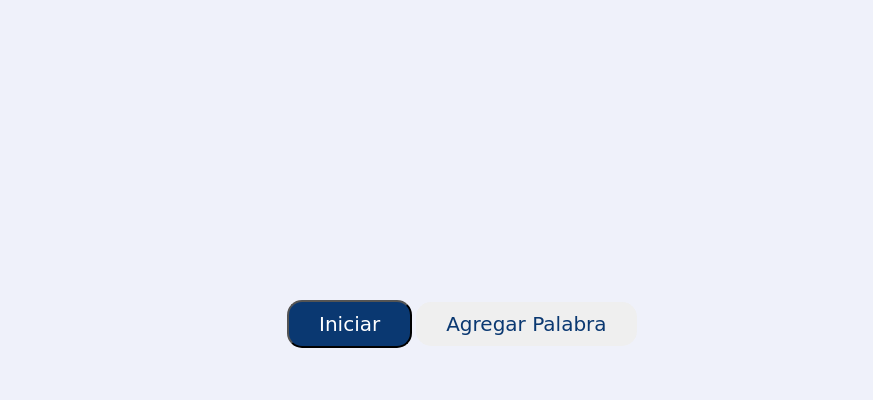
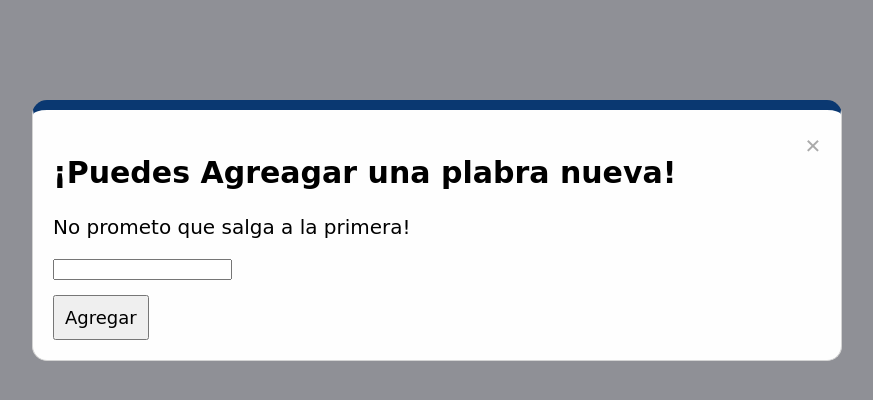
Before and after one commit to Dann-13/JuegoAhorcado, a plain HTML site: page index.html in a window 1280 px wide. Both pictures are taken after a click on the button "Agregar Palabra". Shown: the top 400 px of the page, without its empty margins (203-1076 px from the left). Drawn offline with Linux system fonts and the light colour scheme; a web font is replaced by a local one.

Commit message:
Funcionalidad Agregando nuevas palabras completada

```diff
--- a/index.html
+++ b/index.html
@@ -16,7 +16,16 @@
         <div class="contenido">
             <div id="contenedor-Botones" class="contenedorBotones">
                 <input type="button" value="Iniciar" id="iniciarjuego" class="botoninicio">
-                <input type="button" value="Agregar Palabra" id="agregar" class="botonagregar">
+                <input type="button" value="Agregar Palabra" id="btnagregar" class="botonagregar">
+                <div id="my1Modal" class="modalContainer">
+                    <div class="modal-content">
+                        <span class="close1">×</span>
+                        <h2 class="tituloVnPalabra">¡Puedes Agreagar una plabra nueva!</h2>
+                        <p class="parrafoVnPalabra">No prometo que salga a la primera!</p>
+                        <input type="textarea" name="" id="cajapalabranueva">
+                        <input type="button" value="Agregar" id="agregar">
+                    </div>
+                </div>
             </div>
             <div id="contenido-oculto">
                 <div id="imagen-ahorcado">
--- a/script.js
+++ b/script.js
@@ -22,6 +22,8 @@ var palabras = [
 var botonIniciar = document.querySelector('#iniciarjuego');
 var botonPalabra = document.querySelector('#botonPalabra');
 var btn_letras = document.querySelectorAll("#letras button");
+var btn_agregarPalabra = document.querySelector('#agregar');
+var botonAgregarPVentana = document.querySelector('#agregar')
 const img = id('imagen');
 
 //mostrando el juego
@@ -91,6 +93,7 @@ function click_letras(event) {
         id('mensajeResultado').innerHTML = "¡Perdiste!, la palabra secreta era " + palabrita;
         id('frase').innerHTML = "Si la vida no te sonrie, Agregale mas Fruta";
         botonPalabra.disabled = false;
+        console.log("perdio")
         ventana()
         finalizarJuego()
     } else if (cantidadAciertos == palabrita.length) {
@@ -139,3 +142,47 @@ function ventana() {
         }
     }
 }
+
+botonAgregarPVentana.addEventListener("click", function (event) {
+    alert("dad");
+    var palabrasnuevas = palabranueva();
+    palabras.push(palabrasnuevas)
+    console.log(palabrasnuevas)
+    console.log(palabras);
+});
+function palabranueva() {
+    var palabranueva = document.querySelector("#cajapalabranueva");
+    return palabranueva.value;
+}
+if (document.getElementById("btnagregar")) {
+    var modal = document.getElementById("my1Modal");
+    var btn = document.getElementById("btnagregar");
+    var span = document.getElementsByClassName("close1")[0];
+    var body = document.getElementsByTagName("body")[0];
+
+    btn.onclick = function () {
+        modal.style.display = "block";
+
+        body.style.position = "static";
+        body.style.height = "100%";
+        body.style.overflow = "hidden";
+    }
+
+    span.onclick = function () {
+        modal.style.display = "none";
+
+        body.style.position = "inherit";
+        body.style.height = "auto";
+        body.style.overflow = "visible";
+    }
+
+    window.onclick = function (event) {
+        if (event.target == modal) {
+            modal.style.display = "none";
+
+            body.style.position = "inherit";
+            body.style.height = "auto";
+            body.style.overflow = "visible";
+        }
+    }
+}
--- a/style.css
+++ b/style.css
@@ -15,7 +15,7 @@ body{
 .botoninicio {
     background-color: #0A3871;
     color: #fff;
-    font-size: 20px;
+    font-size: 25px;
     border-radius: 15px;
     padding: 10px 30px 10px 30px;
     font-family: 'Akaya Telivigala', cursive;
@@ -27,11 +27,12 @@ body{
     background-color: #fff;
     color: #0A3871;
     border-color: #0A3871;
+    font-size: 30px;
 }
 .botonagregar {
     border: 0;
     color: #0A3871;
-    font-size: 20px;
+    font-size: 25px;
     border-radius: 15px;
     padding: 10px 30px 10px 30px;
     font-family: 'Akaya Telivigala', cursive;
@@ -41,11 +42,69 @@ body{
 .botonagregar:hover{
     background-color: #0A3871;
     color: #fff;
+    font-size: 30px;
 }
 
 #contenido-oculto {
     display: none;
 }
+/*Estilos ventana agregar palabra*/
+.modalContainer {
+    display: none;
+    position: fixed;
+    z-index: 1;
+    padding-top: 100px;
+    left: 0;
+    top: 0;
+    width: 100%;
+    height: 100%;
+    overflow: auto;
+    background-color: rgb(0,0,0);
+    background-color: rgba(0,0,0,0.4);
+}
+
+.modalContainer .modal-content {
+    background-color: #fefefe;
+    margin: auto;
+    padding: 20px;
+    border: 1px solid lightgray;
+    border-top: 10px solid #58abb7;
+    width: 60%;
+}
+
+.modalContainer .close1 {
+    color: #aaaaaa;
+    float: right;
+    font-size: 28px;
+    font-weight: bold;
+    cursor: pointer;
+}
+
+.modalContainer .close:hover,
+.modalContainer .close:focus {
+    color: #000;
+    text-decoration: none;
+    cursor: pointer;
+}
+.tituloVnPalabra{
+    font-family: 'Akaya Telivigala', cursive;
+    font-size: 30px;
+}
+.parrafoVnPalabra{
+    font-family: 'Akaya Telivigala', cursive;
+    font-size: 20px;
+}
+#cajapalabranueva{
+    display: block;
+    margin-bottom: 15px;
+    font-family: 'Akaya Telivigala', cursive;
+}
+#agregar{
+    padding: 10px;
+    font-family: 'Akaya Telivigala', cursive;
+    font-size: 18px;
+}
+/*Estilos del juego*/
 #imagen-ahorcado{
     width: 50%;
     margin: 0 auto;
@@ -79,6 +138,7 @@ body{
     text-align: center;
     height: 3em;
     font-size: 25px;
+    font-family: 'Akaya Telivigala', cursive;
 }
 #palabraAdivinar span{
     vertical-align: bottom;
```
